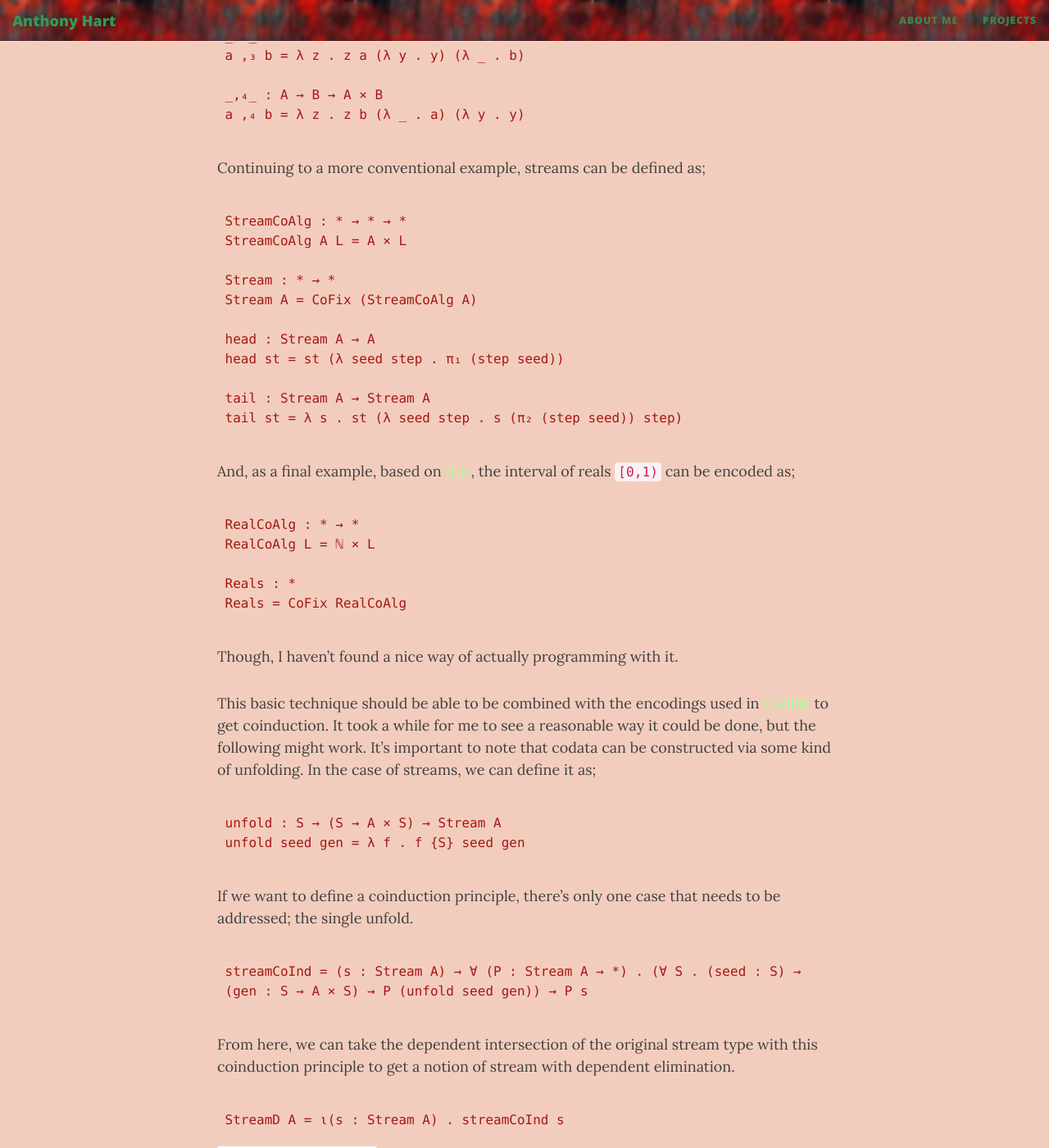
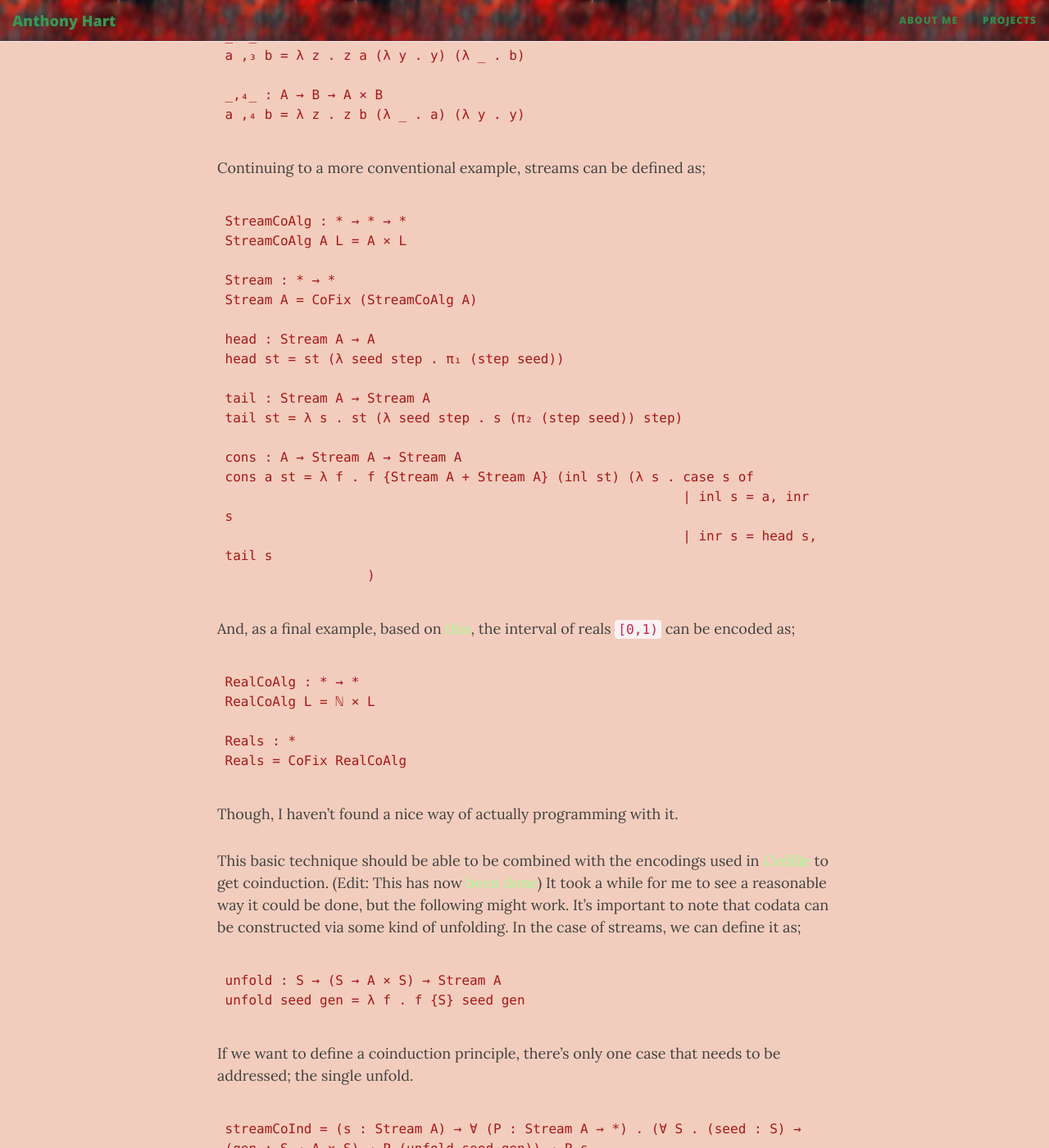
Before and after one commit to AHartNtkn/AHartNtkn.github.io, a Jekyll site: the page built from _posts/2019-12-03-Some-Notes-on-Lambda-Encodings.md, in a window 1280 px wide and 1400 px high, scrolled down 3140 px. Shown: the whole window at 82% size. Built offline with Jekyll 4.4.1, drawn with Linux system fonts in a browser that asks for light colours; nearby versions of some CDN libraries.

Commit message:
Add correct cons and an update on cedille codata.

```diff
--- a/_posts/2019-12-03-Some-Notes-on-Lambda-Encodings.md
+++ b/_posts/2019-12-03-Some-Notes-on-Lambda-Encodings.md
@@ -107,6 +107,12 @@ Continuing to a more conventional example, streams can be defined as;
     tail : Stream A → Stream A
     tail st = λ s . st (λ seed step . s (π₂ (step seed)) step)
 
+    cons : A → Stream A → Stream A
+    cons a st = λ f . f {Stream A + Stream A} (inl st) (λ s . case s of
+                                                              | inl s = a, inr s
+                                                              | inr s = head s, tail s
+                      )
+
 And, as a final example, based on [this](http://citeseerx.ist.psu.edu/viewdoc/download;jsessionid=9A564F2172717230E15D3F8EC5253423?doi=10.1.1.47.5204&rep=rep1&type=pdf), the interval of reals `[0,1)` can be encoded as;
 
     RealCoAlg : * → *
@@ -117,7 +123,7 @@ And, as a final example, based on [this](http://citeseerx.ist.psu.edu/viewdoc/do
 
 Though, I haven't found a nice way of actually programming with it.
 
-This basic technique should be able to be combined with the encodings used in [Cedille](http://firsov.ee/impred-ind/impred-ind.pdf) to get coinduction. It took a while for me to see a reasonable way it could be done, but the following might work. It's important to note that codata can be constructed via some kind of unfolding. In the case of streams, we can define it as;
+This basic technique should be able to be combined with the encodings used in [Cedille](http://firsov.ee/impred-ind/impred-ind.pdf) to get coinduction. (Edit: This has now [been done](https://github.com/cedille/cedille-developments/tree/master/efficient-mendler-codata)) It took a while for me to see a reasonable way it could be done, but the following might work. It's important to note that codata can be constructed via some kind of unfolding. In the case of streams, we can define it as;
 
     unfold : S → (S → A × S) → Stream A
     unfold seed gen = λ f . f {S} seed gen
```
